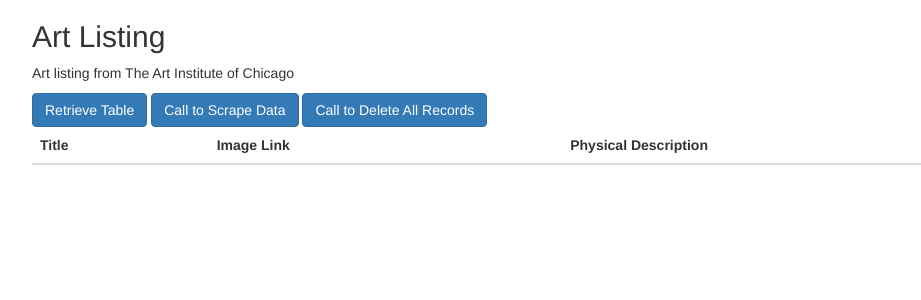
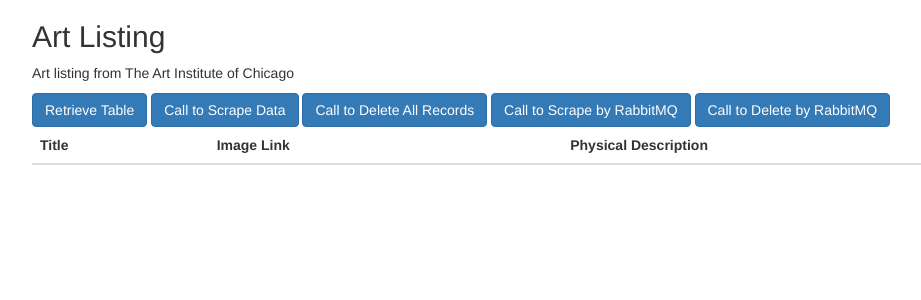
Before and after one commit to BlueJayVRStudio/sa3final-frontend, a Flask app: page / in a window 1280 px wide. Shown: the top 300 px of the page, without its empty margins (38-959 px from the left). Run offline with Flask 3, Linux system fonts and the light colour scheme; lists and menus that the app fills with data are empty; some libraries are stand-ins or nearby versions.

Commit message:
monitoring and message queues

```diff
--- a/app.py
+++ b/app.py
@@ -2,13 +2,21 @@
 
 import requests
 import json
+import pika
 from flask import Flask, request, render_template
+from prometheus_client import start_http_server, Summary, Counter, Gauge
 
 import socket
+import time
 
 app = Flask(__name__)
 
 dataanalyzer_addr = "http://34.118.238.31:5051/"
+
+## MONITORING: prometheus metrics
+c = Counter('http_scrape_request', 'counter for http request to scrape data')
+success = Counter('scrape_success', 'counter for data scrape success events')
+s = Summary('request_latency_seconds', 'data scrape function latency')
 
 @app.route("/")
 def main():
@@ -16,15 +24,24 @@ def main():
 
 @app.route("/scrape", methods=["GET"])
 def call_scrape():
-    try:
-        response = requests.get(dataanalyzer_addr + "scrape")
-    except:
-        return render_template("table.html", message="Data collector component failed to scrape data :(", failed=True)
+    ## MONITORING: create latency summary for scrape event
+    with s.time():
 
-    if response.status_code == 200:
-        return render_template("table.html", message="Data successfully scraped by the data collector component!!", failed=False)
-    else:
-        return render_template("table.html", message="Data collector component failed to scrape data :(", failed=True)
+        ## MONITORING: increment request counter
+        c.inc()
+
+        try:
+            response = requests.get(dataanalyzer_addr + "scrape")
+        except:
+            return render_template("table.html", message="Data collector component failed to scrape data :(", failed=True)
+
+        if response.status_code == 200:
+            ## MONITORING: increment request success counter
+            success.inc()
+
+            return render_template("table.html", message="Data successfully scraped by the data collector component!!", failed=False)
+        else:
+            return render_template("table.html", message="Data collector component failed to scrape data :(", failed=True)
 
 @app.route("/delete_records", methods=["GET"])
 def call_delete():
@@ -51,6 +68,36 @@ def table():
     else:
         return render_template("table.html", rows=rows, message="Failed to retrieve table :(", failed=False)
 
+## MONITORING: health check endpoint
+@app.route("/health-check")
+def health_check():
+    return "very helth"
+
+
+## MONITORING: start metrics endpoint server at port 9100
+start_http_server(9100)
+
+
+## EVENT COLLABORATION
+def create_rabbitmq_connection():
+    connection = pika.BlockingConnection(pika.ConnectionParameters(host='34.27.5.109'))
+    channel = connection.channel()
+    channel.queue_declare(queue='transactions')
+    return (connection, channel)
+
+## EVENT COLLABORATION: signal by message queue to data collector to scrape using
+@app.route("/scrape_rabbit")
+def scrape_rabbit():
+    conn, channel = create_rabbitmq_connection()
+    channel.basic_publish(exchange="", routing_key="scrape_signal", body=json.dumps("scrape signal"))
+    return render_template("table.html", message='''Scrape signal sent to data collector. Press "Retrieve Table" to see the result. ''', failed=False)
+
+## EVENT COLLABORATION: signal by message queue to data collector to delete records
+@app.route("/delete_rabbit")
+def delete_rabbit():
+    conn, channel = create_rabbitmq_connection()
+    channel.basic_publish(exchange="", routing_key="scrape_signal", body=json.dumps("delete signal"))
+    return render_template("table.html", message='''Delete signal sent to data collector. Press "Retrieve Table" to see the result. ''', failed=False)
 
 if __name__ == "__main__":
     print("hello world! :D")
--- a/templates/table.html
+++ b/templates/table.html
@@ -18,13 +18,17 @@
 
   <form action="/table" method="get" id="retrieveTable"></form>
   <form action="/scrape" method="get" id="scrapeData"></form>
+  <form action="/scrape_rabbit" method="get" id="scrapeDataRabbit"></form>
   <form action="/delete_records" method="get" id="deleteData"></form>
+  <form action="/delete_rabbit" method="get" id="deleteDataRabbit"></form>
 </div>
 
 <div class="container">
   <button type="submit" form="retrieveTable" class="btn btn-primary">Retrieve Table</button>
   <button type="submit" form="scrapeData" class="btn btn-primary">Call to Scrape Data</button>
   <button type="submit" form="deleteData" class="btn btn-primary">Call to Delete All Records</button>
+  <button type="submit" form="scrapeDataRabbit" class="btn btn-primary">Call to Scrape by RabbitMQ</button>
+  <button type="submit" form="deleteDataRabbit" class="btn btn-primary">Call to Delete by RabbitMQ</button>
 </div>
 
 <div class="container">
```
